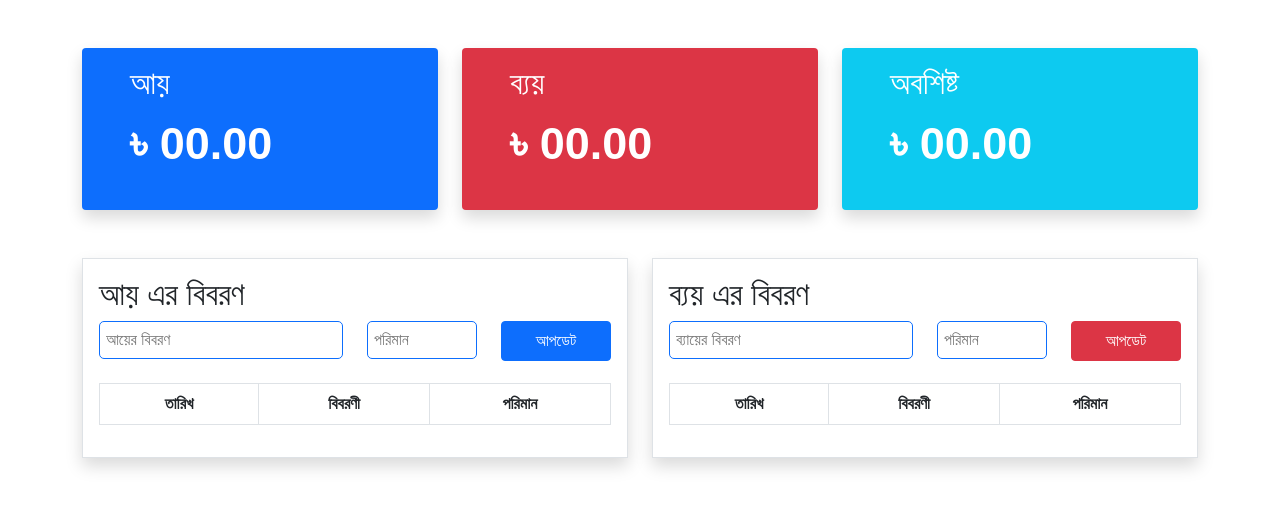
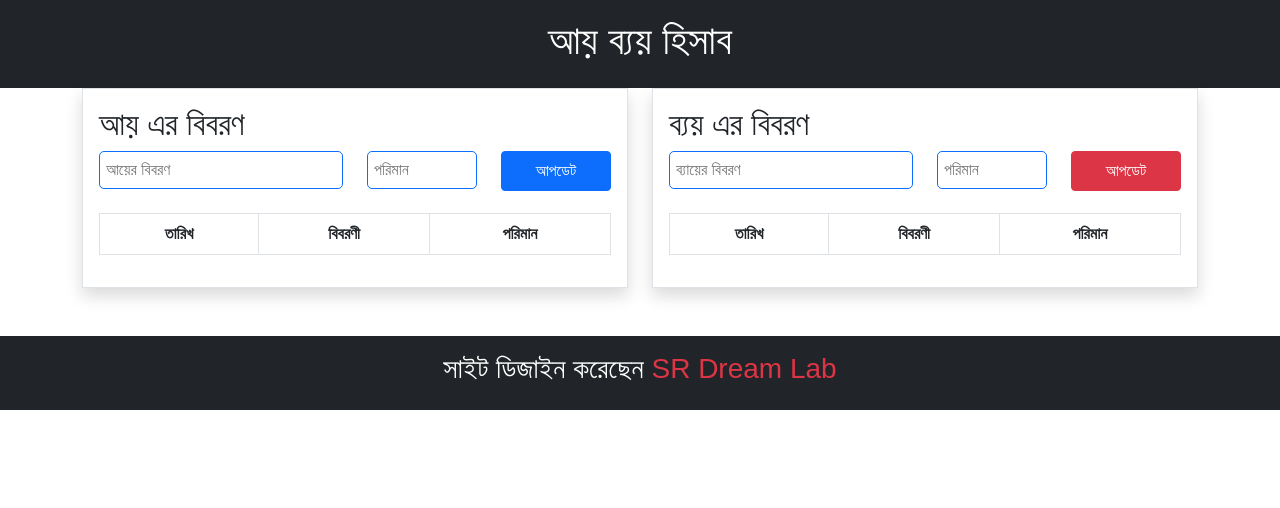
Before and after one commit to wapborhan/income-expense-react, a React (Create React App) app: page / in a window 1280 px wide. Shown: the top 508 px of the page. Built offline with nearby package versions, Linux system fonts and the light colour scheme; a web font is replaced by a local one.

Commit message:
data add

```diff
--- a/src/components/MainComponents.jsx
+++ b/src/components/MainComponents.jsx
@@ -1,39 +1,11 @@
 import React, { Fragment } from "react";
+import Footer from "./pages/footer/Footer";
+import Header from "./pages/header/Header";
 
 const MainComponents = () => {
   return (
     <Fragment>
-      <section>
-        <div class="container py-5">
-          <div class="row">
-            <div class="col-md-4 mb-2 mb-md-0">
-              <div class="py-3 px-5 shadow bg-primary text-white rounded">
-                <h2 class="title">আয়</h2>
-                <p class="amount">
-                  ৳ <span id="prebalance">00.00</span>
-                </p>
-              </div>
-            </div>
-            <div class="col-md-4 mb-2 mb-md-0">
-              <div class="py-3 px-5 shadow bg-danger text-white rounded">
-                <h2 class="title">ব্যয়</h2>
-                <p class="amount">
-                  ৳ <span id="total-expense">00.00</span>
-                </p>
-              </div>
-            </div>
-            <div class="col-md-4 ">
-              <div class="py-3 px-5 shadow bg-info text-white rounded">
-                <h2 class="title">অবশিষ্ট</h2>
-                <p class="amount">
-                  ৳ <span id="balance">00.00</span>
-                </p>
-              </div>
-            </div>
-          </div>
-        </div>
-      </section>
-
+      <Header />
       <section>
         <div class="container">
           <div class="row">
@@ -195,6 +167,7 @@ const MainComponents = () => {
           </div>
         </div>
       </section>
+      <Footer />
     </Fragment>
   );
 };
--- a/src/components/pages/footer/Footer.jsx
+++ b/src/components/pages/footer/Footer.jsx
@@ -2,13 +2,19 @@ import React from "react";
 
 const Footer = () => {
   return (
-    <header class="bg-dark">
+    <footer class="bg-dark mt-5">
       <div class="container py-3">
-        <h1 id="nameTitle" class="text-center text-white">
-          আয় ব্যয় হিসাব
-        </h1>
+        <h3 id="nameTitle" class="text-center text-white">
+          সাইট ডিজাইন করেছেন{" "}
+          <a
+            className="text-decoration-none text-danger"
+            href="https://www.srdreamlab.com"
+          >
+            SR Dream Lab
+          </a>
+        </h3>
       </div>
-    </header>
+    </footer>
   );
 };
 
```
Also changed, not shown: src/assets/data/data.js (added, +43 -0 lines), src/components/pages/Dashboard/Dashboard.jsx (added, +38 -0 lines).
